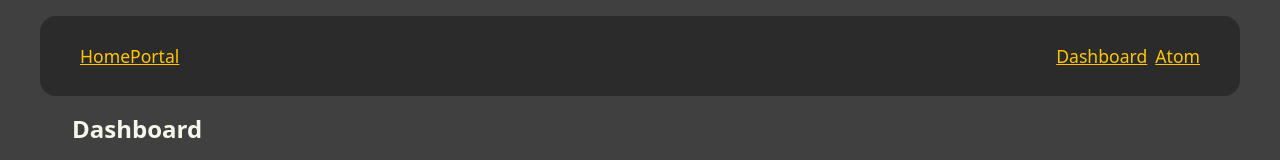
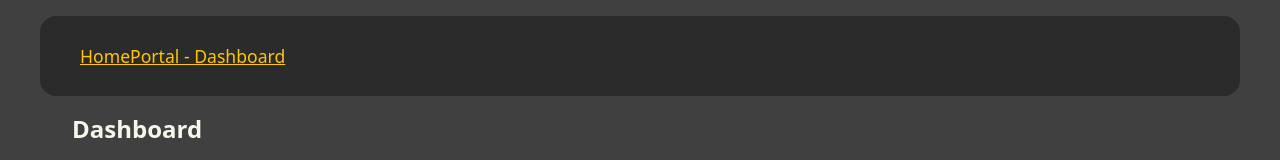
Before and after one commit to venoblin/homeportal-frontend, a React (Vite) app: page / in a window 1280 px wide. Shown: the top 160 px of the page. Built offline with nearby package versions, Linux system fonts and the light colour scheme; no server answers.

Commit message:
removed links

```diff
--- a/src/App.jsx
+++ b/src/App.jsx
@@ -9,11 +9,9 @@ function App() {
   return (
     <div className='App'>
       <nav>
-        <Link to='/'>HomePortal</Link>
+        <Link to='/'>HomePortal - Dashboard</Link>
 
         <div className='links-wrap'>
-          <Link to='/'>Dashboard</Link>
-          <Link to='/atom'>Atom</Link>
         </div>
       </nav>
 
```
